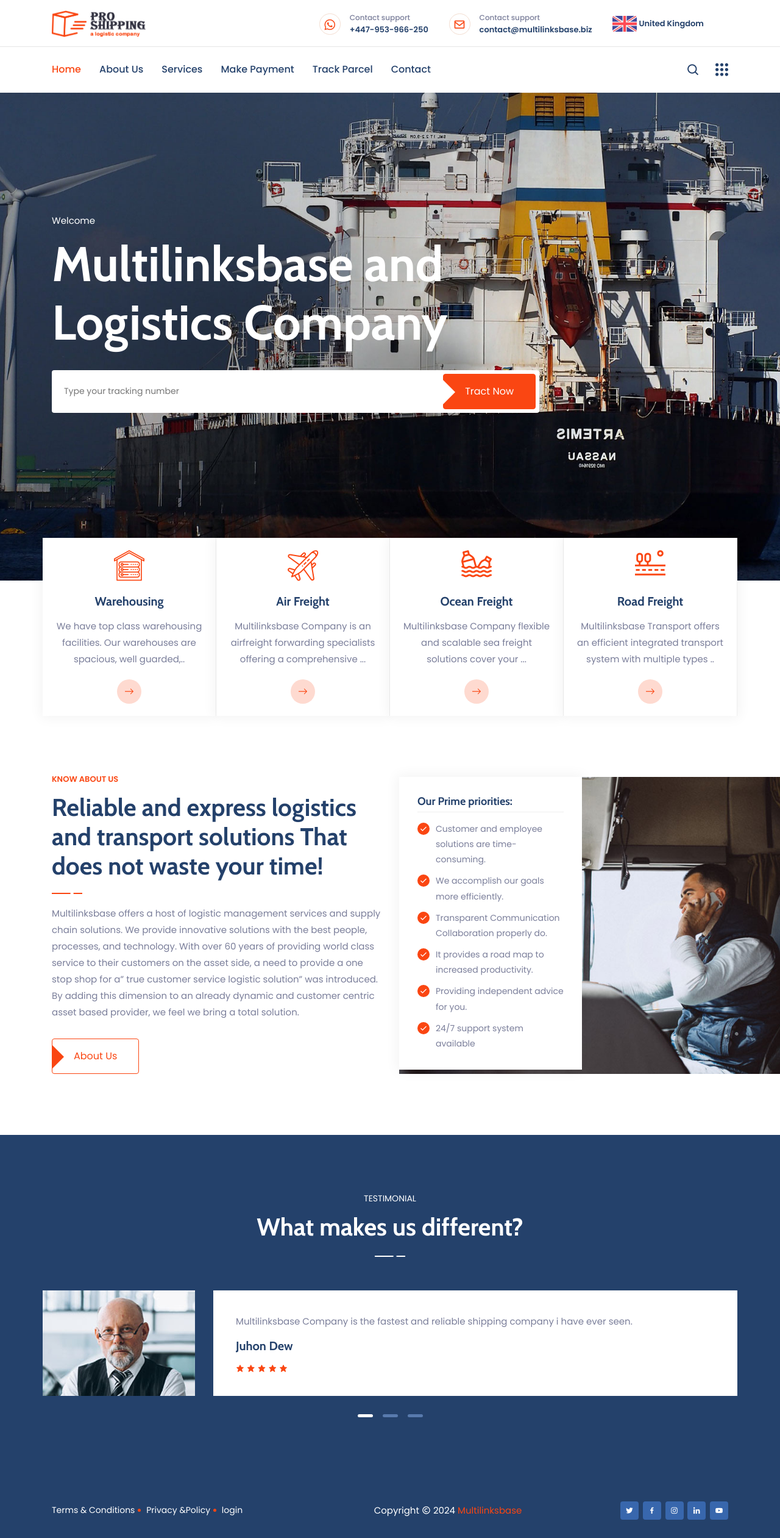
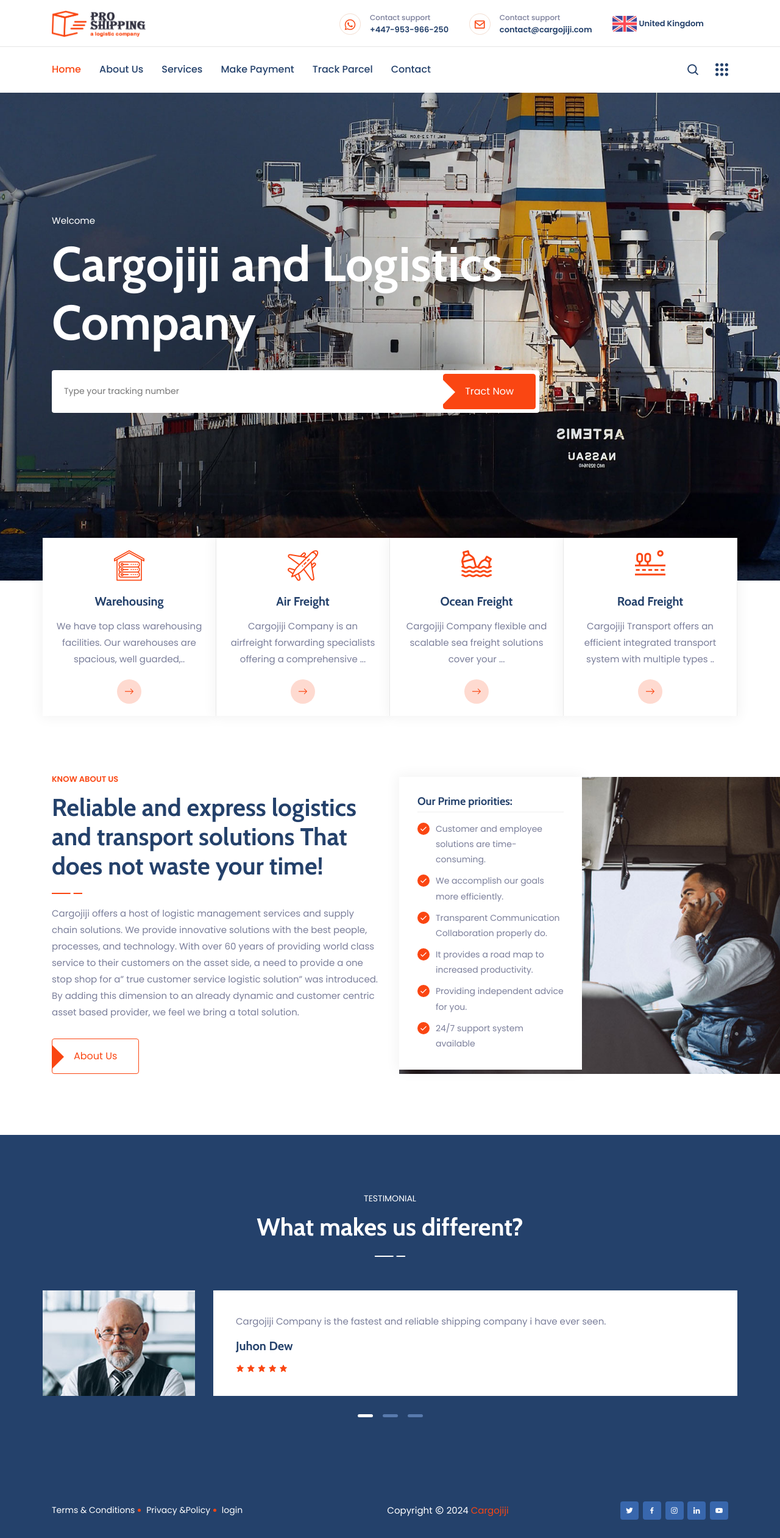
Before and after one commit to 9rato/cargojiji, a PHP site: page / in a window 1280 px wide. Shown: the whole page at 61% size. Run offline with PHP 8.4, Linux system fonts and the light colour scheme; a stand-in replaces the project's code that opens the database connection.

Commit message:
corrections

```diff
--- a/index.php
+++ b/index.php
@@ -98,7 +98,7 @@
   </style>
 
         <!-- TITLE -->
-        <title>Multilinksbase</title>
+        <title>Cargojiji</title>
     </head>
 
     <body>
@@ -148,7 +148,7 @@
 										<a href="mailto:suppout@yourdomain.com">
 											<i class='bx bx-envelope'></i>
 											<span>Contact support</span>
-											contact@multilinksbase.biz
+											contact@cargojiji.com
 										</a>
 									</li>
 									<li class="pl-0">
@@ -372,7 +372,7 @@
 						<div class="modal-body">
 							<div class="sidebar-modal-widget">
 								<h3 class="title">About Us</h3>
-								<p>Multilinksbase offers a host of logistic management services and supply chain solutions.
+								<p>Cargojiji offers a host of logistic management services and supply chain solutions.
 								We provide innovative solutions with the best people, processes, and technology. </p>
 							</div>
 
@@ -387,7 +387,7 @@
 									<li>
 										<i class="bx bx-envelope"></i>
 										Email
-										<span>contact@multilinksbase.biz</span>
+										<span>contact@cargojiji.com</span>
 									</li>
 									<li>
 										<i class="bx bxs-phone-call"></i>
@@ -487,7 +487,7 @@
 							<div class="container">
 								<div class="prevoz-slider-text overflow-hidden one">
 									<span>Welcome</span>
-									<h1>Multilinksbase and Logistics Company</h1>
+									<h1>Cargojiji and Logistics Company</h1>
 
 
 
@@ -580,7 +580,7 @@
 						<div class="single-offer">
 							<i class="icon flaticon-air-freight"></i>
 							<h3>Air Freight</h3>
-							<p>Multilinksbase Company is an airfreight forwarding specialists offering a comprehensive ...</p>
+							<p>Cargojiji Company is an airfreight forwarding specialists offering a comprehensive ...</p>
 							<a class="circle-read-more" href="service-details.php">
 								<i class="flaticon-right-1"></i>
 							</a>
@@ -590,7 +590,7 @@
 						<div class="single-offer">
 							<i class="icon flaticon-plastic-bottle"></i>
 							<h3>Ocean Freight</h3>
-							<p>Multilinksbase Company flexible and scalable sea freight solutions cover your ...</p>
+							<p>Cargojiji Company flexible and scalable sea freight solutions cover your ...</p>
 							<a class="circle-read-more" href="service-details.php">
 								<i class="flaticon-right-1"></i>
 							</a>
@@ -600,7 +600,7 @@
 						<div class="single-offer">
 							<i class="icon flaticon-street"></i>
 							<h3>Road  Freight</h3>
-							<p>Multilinksbase Transport offers an efficient integrated transport system with multiple types ..</p>
+							<p>Cargojiji Transport offers an efficient integrated transport system with multiple types ..</p>
 							<a class="circle-read-more" href="service-details.php">
 								<i class="flaticon-right-1"></i>
 							</a>
@@ -619,7 +619,7 @@
 						<div class="about-content">
 							<span>Know About Us </span>
 							<h2>Reliable and express logistics and transport solutions That does not waste your time!</h2>
-							<p>Multilinksbase offers a host of logistic management services and supply chain solutions.
+							<p>Cargojiji offers a host of logistic management services and supply chain solutions.
 							We provide innovative solutions with the best people, processes, and technology. With over
 							60 years of providing world class service to their customers on the asset side, a need to
 							provide a one stop shop for a” true customer service logistic solution” was introduced. By
@@ -682,7 +682,7 @@
 						<div class="testimonials-wrap">
 							<img src="assets/img/testimonials/1.jpg" alt="Image">
 							<div class="testimonials-content">
-								<p>Multilinksbase Company is the fastest and reliable shipping company i have ever seen. </p>
+								<p>Cargojiji Company is the fastest and reliable shipping company i have ever seen. </p>
 								<h3>Juhon Dew</h3>
 								<ul>
 									<li>
@@ -706,7 +706,7 @@
 						<div class="testimonials-wrap">
 							<img src="assets/img/testimonials/2.jpg" alt="Image">
 							<div class="testimonials-content">
-								<p>My package came right on time... Thanks to Multilinksbase International!</p>
+								<p>My package came right on time... Thanks to Cargojiji International!</p>
 								<h3>Moris Noman</h3>
 								<ul>
 									<li>
@@ -730,7 +730,7 @@
 						<div class="testimonials-wrap">
 							<img src="assets/img/testimonials/3.jpg" alt="Image">
 							<div class="testimonials-content">
-								<p>There are many variations of shipping agency... Multilinksbase is the best i have ever worked with</p>
+								<p>There are many variations of shipping agency... Cargojiji is the best i have ever worked with</p>
 								<h3>Jon Smit</h3>
 								<ul>
 									<li>
@@ -871,7 +871,7 @@
 					</div>
 					<div class="col-lg-4">
 						<div class="single-widget-bottom">
-							<p>Copyright <i class="bx bx-copyright"></i> 2024 <a href="index.php">Multilinksbase</a></p>
+							<p>Copyright <i class="bx bx-copyright"></i> 2024 <a href="index.php">Cargojiji</a></p>
 						</div>
 					</div>
 					<div class="col-lg-3">
--- a/makepayment.php
+++ b/makepayment.php
@@ -48,7 +48,7 @@
 		<link rel="icon" type="image/png" href="assets/img/favicon.png">
 
         <!-- TITLE -->
-        <title>Pro Shipping</title>
+        <title>Cargojiji</title>
     </head>
 
     <body>
@@ -350,7 +350,7 @@
 					</div>
 					<div class="col-lg-4">
 						<div class="single-widget-bottom">
-							<p>Copyright <i class="bx bx-copyright"></i> 2024 <a href="index.php">Pro Shipping</a></p>
+							<p>Copyright <i class="bx bx-copyright"></i> 2024 <a href="index.php">Cargojiji</a></p>
 						</div>
 					</div>
 					<div class="col-lg-3">
--- a/result.php
+++ b/result.php
@@ -36,7 +36,7 @@
 		<link rel="icon" type="image/png" href="assets/img/favicon.png">
 
         <!-- TITLE -->
-        <title>Pro Shipping</title>
+        <title>Cargojiji</title>
     </head>
 
     <body>
```
Also changed, not shown: about.php (+6 -6 lines), contact.php (+7 -7 lines), paymentinfo.php (+4 -4 lines), service-details.php (+7 -7 lines), services.php (+7 -7 lines), track.php (+4 -7 lines).
